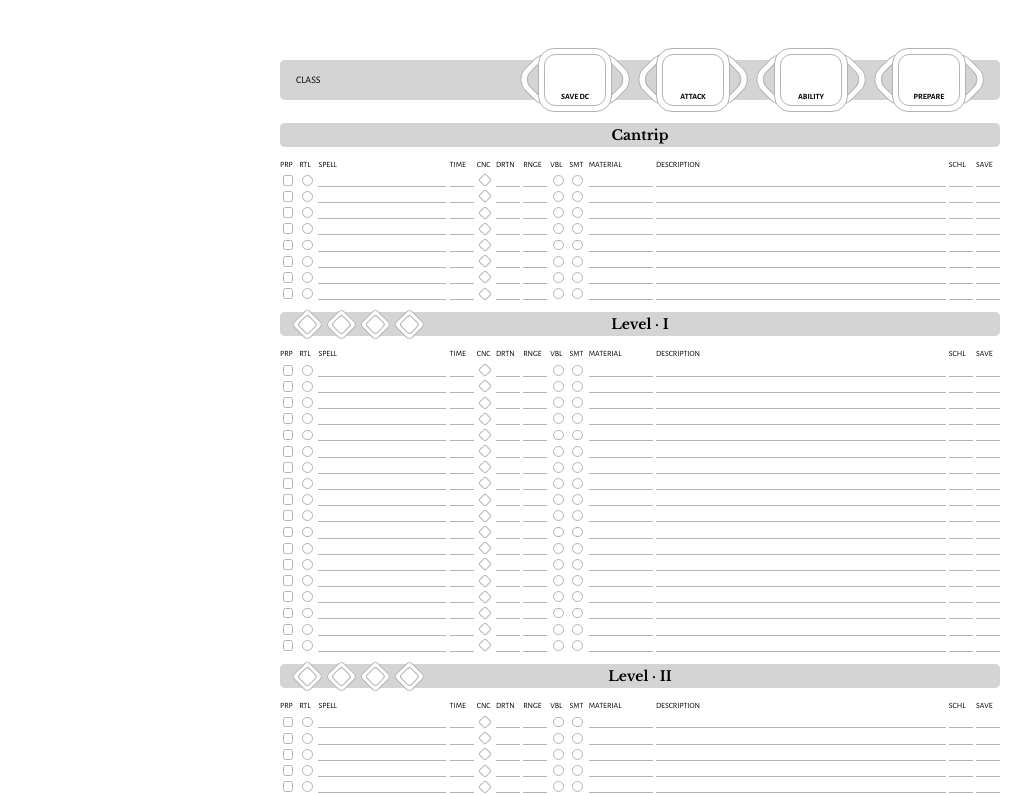
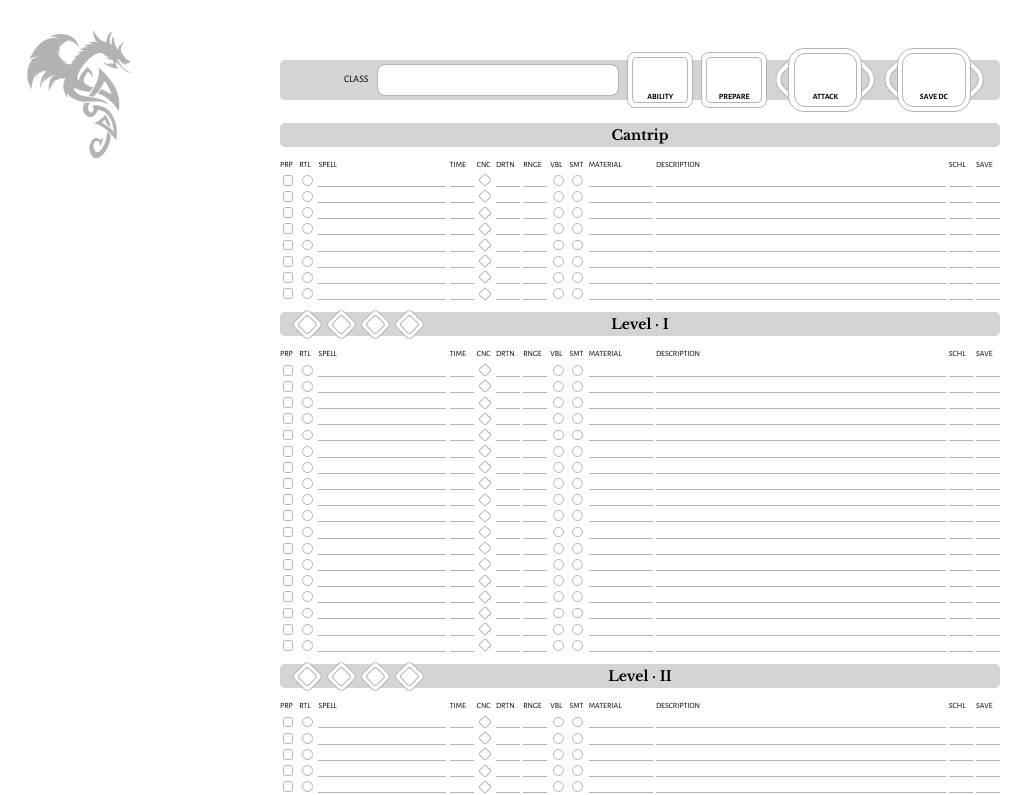
Before and after one commit to jonathan-wideman/dnd-5e-apps, a React (Vite) app in the folder character-sheet/: page / in a window 1280 px wide. Shown: the top 795 px of the page, without its empty margins (0-1036 px from the left). Built offline with nearby package versions, Linux system fonts and the light colour scheme.

Commit message:
Style Class row, add Motif

```diff
--- a/character-sheet/src/FancyBox.css
+++ b/character-sheet/src/FancyBox.css
@@ -3,7 +3,7 @@
   display: flex;
   align-items: stretch;
   height: 4em;
-  margin: 0 2.1em;
+  margin: 0 2.4em;
 }
 
 .fancy-box-cell {
@@ -24,7 +24,7 @@
 
 .fancy-box-cell-middle::before {
   position: absolute;
-  --inset: 0.3em;
+  --inset: 0.26rem;
   content: '\200D';
   inset: var(--inset);
   /* border-top: var(--border-white); */
@@ -44,11 +44,11 @@
   rotate: 45deg;
   border: var(--border-400);
   border-radius: 1em;
-  margin: -1.9em;
+  margin: -2.2em;
 }
 
 .fancy-box-cell-end::before {
-  --inset: 0.3em;
+  --inset: 0.26rem;
   position: absolute;
   content: '\200D';
   inset: var(--inset);
--- /dev/null
+++ b/character-sheet/src/Motif.css
@@ -0,0 +1,13 @@
+.motif {
+  position: absolute;
+  /* z-index: -100; */
+  width: 10rem;
+  top: 0.9rem;
+  left: 0;
+  /* mix-blend-mode: multiply; */
+  /* color: red; */
+  --color-grey-200: #d4d4d4;
+  --color-grey-400: #b3b3b3;
+  /* background-color:blue; */
+  /* opacity: 0.26; */
+}
--- /dev/null
+++ b/character-sheet/src/Motif.jsx
@@ -0,0 +1,8 @@
+import './Motif.css'
+import dragonMotif from './assets/dragon-motif.svg'
+
+export default function Motif({ url }) {
+  return (
+    <img src={dragonMotif} className="motif" alt="Dragon motif" />
+  )
+}
--- a/character-sheet/src/SpellClass.jsx
+++ b/character-sheet/src/SpellClass.jsx
@@ -5,12 +5,21 @@ export default function SpellClass() {
     <div className='divider-container spell-class-row'>
       <div className='divider-background lg'></div>
       <div className='divider-content spell-class'>
-        <span className="spell-class-name">Class</span>
+        <div className="spell-class-values grow">
+          <span className="spell-class-name">Class</span>
+          <span className="spell-class-box short grow simple"></span>
+          <div className="spell-class-box sm">
+            <span className="spell-class-box-label">Ability</span>
+          </div>
+          <div className="spell-class-box sm">
+            <span className="spell-class-box-label">Prepare</span>
+          </div>
+        </div>
         <div className="spell-class-values">
+          <FancyBox><span className="spell-class-box-label">Attack</span></FancyBox>
           <FancyBox><span className="spell-class-box-label">Save DC</span></FancyBox>
-          <FancyBox><span className="spell-class-box-label">Attack</span></FancyBox>
-          <FancyBox><span className="spell-class-box-label">Ability</span></FancyBox>
-          <FancyBox><span className="spell-class-box-label">Prepare</span></FancyBox>
+          {/* <FancyBox><span className="spell-class-box-label">Ability</span></FancyBox> */}
+          {/* <FancyBox><span className="spell-class-box-label">Prepare</span></FancyBox> */}
         </div>
       </div>
     </div>
--- a/character-sheet/src/SpellSheet.css
+++ b/character-sheet/src/SpellSheet.css
@@ -44,7 +44,8 @@
   display: flex;
   justify-content: space-between;
   align-items: center;
-  gap: 1rem;
+  gap: 0.5rem;
+  margin-left: 3rem;
 }
 
 .spell-class-name {
@@ -62,6 +63,10 @@
   gap: 0.5rem;
 }
 
+.spell-class-values.grow {
+  flex-grow: 1;
+}
+
 .spell-class-box::before {
   z-index: -10;
   content: "\200D";
@@ -69,15 +74,16 @@
   display: inline-block;
   inset: 0rem;
   border-radius: 0.5rem;
-  background-color: var(--color-grey-200);
+  background-color: var(--color-white);
+  /* background-color: var(--color-grey-200); */
 }
 
-.spell-class-box::after {
+.spell-class-box:not(.simple)::after {
   z-index: -5;
   content: "\200D";
   position: absolute;
   display: inline-block;
-  inset: 0.3rem;
+  inset: 0.26rem;
   border-radius: 0.3rem;
   border: var(--border-400);
   background-color: var(--color-white);
@@ -90,15 +96,28 @@
   justify-content: center;
   align-items: flex-end;
   width: 5rem;
-  height: 3rem;
+  height: 2.9rem;
   padding: 0.5em 1em;
-  /* border: var(--border-400); */
+  border: var(--border-400);
   border-radius: 0.5rem;
   /* font-size: var(--fs-sm); */
   font-size: var(--fs-xs);
   font-weight: bold;
   text-transform: uppercase;
   /* background-color: var(--color-grey-200); */
+}
+
+.spell-class-box.short {
+  height: 1.4rem;
+}
+
+.spell-class-box.sm {
+  width: 3rem;
+}
+
+.spell-class-box.grow {
+  width: unset;
+  flex-grow: 1;
 }
 
 .spell-class-box-label {
@@ -133,6 +152,7 @@
   align-items: center;
   margin: 0.8rem 0;
 }
+
 .spell-level-divider.row.center {
   justify-content: center;
 }
--- a/character-sheet/src/SpellSheet.jsx
+++ b/character-sheet/src/SpellSheet.jsx
@@ -1,4 +1,5 @@
 import FancyBox from './FancyBox'
+import Motif from './Motif'
 import SpellClass from './SpellClass'
 import SpellLevelDividerRow from './SpellLevelDividerRow'
 import SpellList from './SpellList'
@@ -8,6 +9,8 @@ import SpellSlots from './SpellSlots'
 export default function SpellSheet() {
   return (
     <>
+      <Motif />
+
       {/* <FancyBox>Character name</FancyBox> */}
 
       <SpellClass />
```
Also changed, not shown: character-sheet/src/assets/dragon-motif.svg (added).
